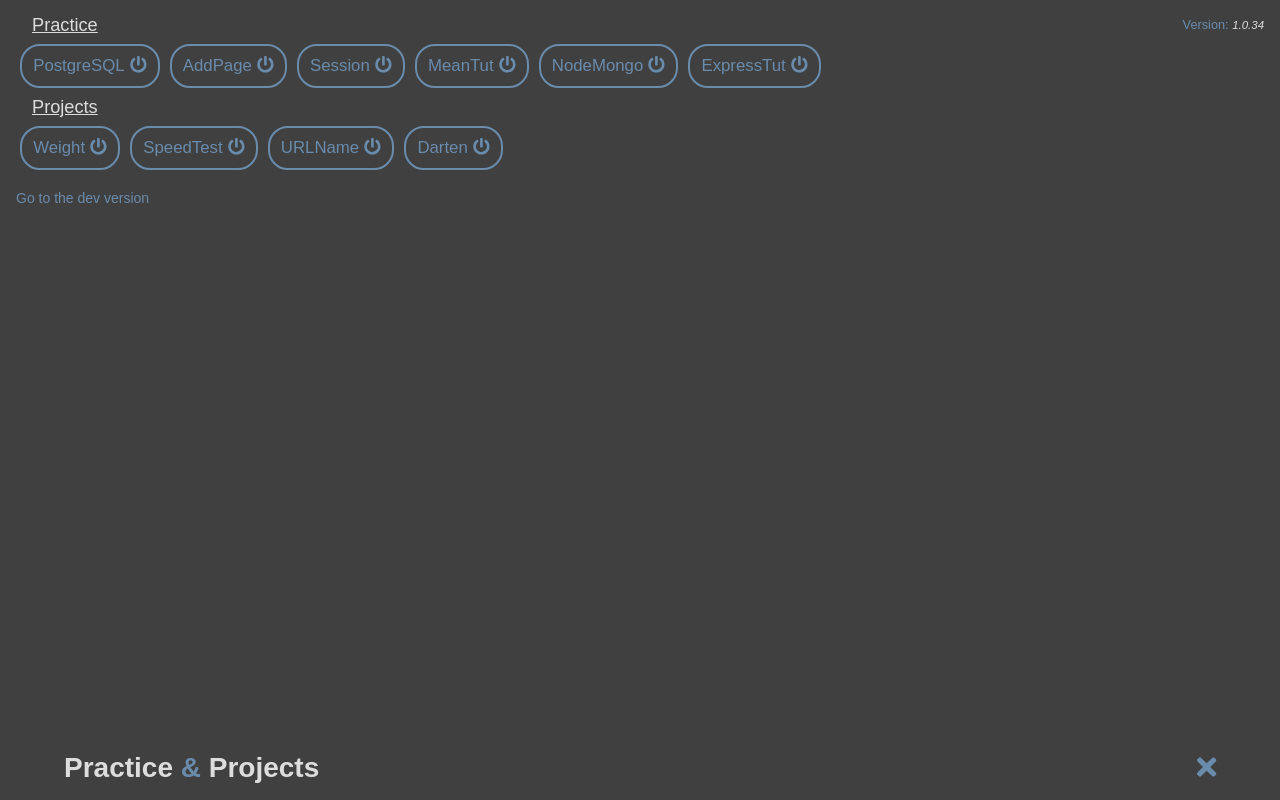
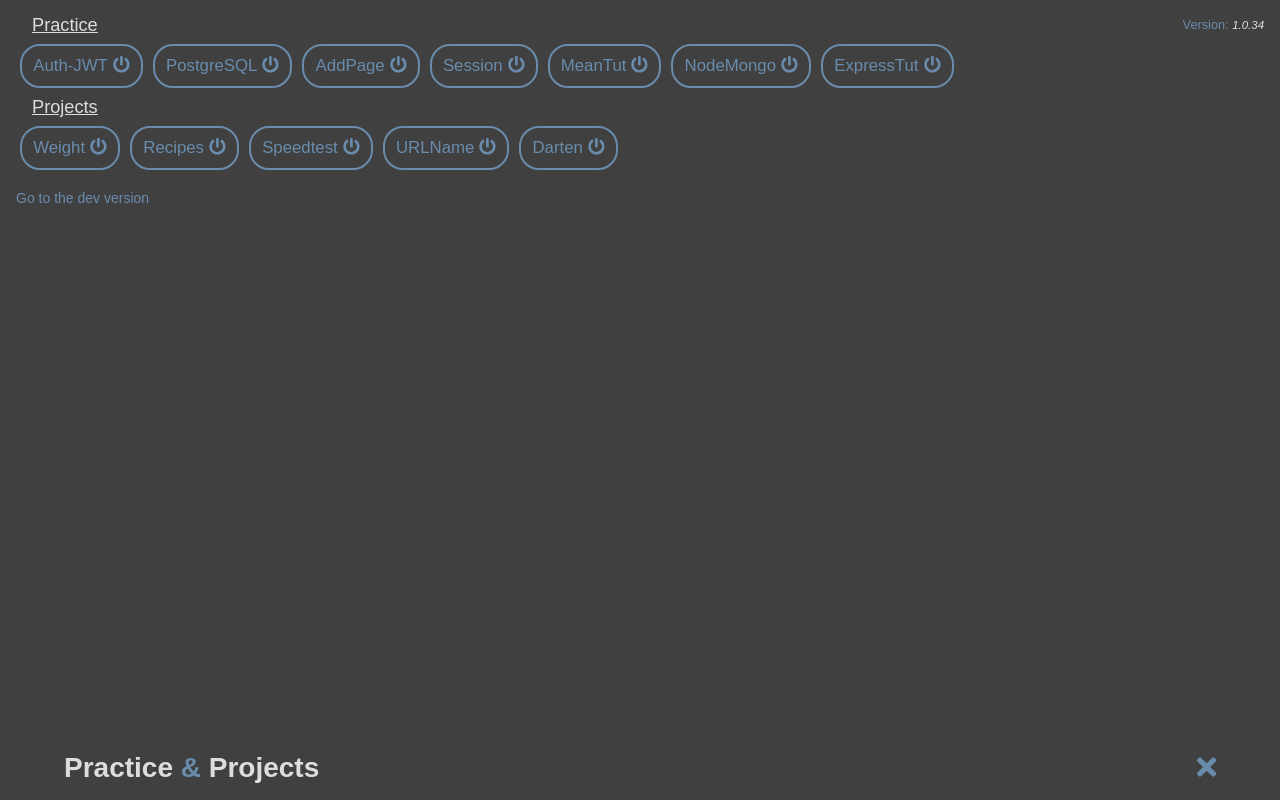
Before and after one commit to ASdeWekker/kelder, a React (Create React App) app in the folder client/: page / in a window 1280 px wide. Both pictures are taken after a click on the button "Menu". Built offline with nearby package versions, Linux system fonts and the light colour scheme.

Commit message:
removed some unnecessary dom elements and did some other cleanup

```diff
--- a/client/src/App.js
+++ b/client/src/App.js
@@ -4,10 +4,6 @@
 import Header from "./components/Header"
 
 class App extends Component {
-	constructor(props) {
-		super()
-	}
-
 	render() {
 		return (
 			<>
--- a/client/src/components/HomeControl.js
+++ b/client/src/components/HomeControl.js
@@ -27,7 +27,7 @@
 	}
 
 	// A function to render the menu.
-	menu = () => {
+	renderMenu = () => {
 		if (this.state.isActive) {
 			return (
 				<HcMenu
@@ -55,28 +55,27 @@
 
 	render() {
 		return (
-			<div className="home-control">
-				<div className="container">
-					<div id="plugs" className="container--button">
-						<button className="container--button--icon" onClick={() => this.apiCall("wifi/A/toggle")}>
+			// hc stands for home-control.
+			<div className="hc">
+				<div id="plugs" className="hc--button">
+					<button className="hc--button--icon" onClick={() => this.apiCall("wifi/A/toggle")}>
 						<i className="fas fa-power-off"></i>
 					</button>
-						<button className="container--button--text" onClick={() => this.toggleMenu("Wifi plugs")}>Plugs</button>
+					<button className="hc--button--text" onClick={() => this.toggleMenu("Wifi plugs")}>Plugs</button>
 				</div>
-					<div id="ledstrip" className="container--button">
-						<button className="container--button--icon" onClick={() => this.apiCall("led/p/toggle")}>
+				<div id="ledstrip" className="hc--button">
+					<button className="hc--button--icon" onClick={() => this.apiCall("led/p/toggle")}>
 						<i className="fas fa-power-off"></i>
 					</button>
-						<button className="container--button--text">Ledstrip</button>
+					<button className="hc--button--text">Ledstrip</button>
 				</div>
-					<div id="pc" className="container--button">
-						<button className="container--button--icon" onClick={() => this.apiCall("pc/on")}>
+				<div id="pc" className="hc--button">
+					<button className="hc--button--icon" onClick={() => this.apiCall("pc/on")}>
 						<i className="fas fa-power-off"></i>
 					</button>
-						<button className="container--button--text" onClick={() => this.apiCall("pc/on")}>PC</button>
+					<button className="hc--button--text" onClick={() => this.apiCall("pc/on")}>PC</button>
 				</div>
-				</div>
-				{this.menu()}
+				{this.renderMenu()}
 			</div>
 		)
 	}
--- a/client/src/components/MostUsedPlaces.js
+++ b/client/src/components/MostUsedPlaces.js
@@ -1,45 +1,40 @@
 import React, { Component } from "react"
 
 class MostUsedPlaces extends Component {
-	constructor(props) {
-		super()
-	}
-
 	render() {
 		return (
-			<div className="most-used-places">
-				<div className="container">
+			// mup stands for most-used-places.
+			<div className="mup">
 				<button
-						className="container--button pihole"
-						onClick={() => {window.location.href = "http://192.168.1.90:81/admin"}}
+					className="mup--button pihole"
+					onClick={() => {window.location.href = "http://10.8.0.1:81/admin"}}
 				>
-						<div className="container--button--circle">
+					<div className="mup--button--circle">
 						<i className="fab fa-adversal"></i>
 					</div>
-						<p className="container--button--text">Pihole</p>
+					<p className="mup--button--text">Pihole</p>
 				</button>
 				<button
-						className="container--button apache"
+					className="mup--button apache"
 					onClick={() => {window.location.href = "http://web.alexdw.nl"}}
 				>
-						<div className="container--button--circle">
+					<div className="mup--button--circle">
 						<i className="fas fa-cloud"></i>
 					</div>
-						<p className="container--button--text">Apache</p>
+					<p className="mup--button--text">Apache</p>
 				</button>
-					<button className="container--button docker">
-						<div className="container--button--circle"><i className="fab fa-docker"></i></div>
-						<p className="container--button--text">Docker</p>
+				<button className="mup--button docker">
+					<div className="mup--button--circle"><i className="fab fa-docker"></i></div>
+					<p className="mup--button--text">Docker</p>
 				</button>
-					<button className="container--button recipes">
-						<div className="container--button--circle"><i className="fas fa-utensils"></i></div>
-						<p className="container--button--text">Recipes</p>
+				<button className="mup--button recipes">
+					<div className="mup--button--circle"><i className="fas fa-utensils"></i></div>
+					<p className="mup--button--text">Recipes</p>
 				</button>
-					<button className="container--button weight">
-						<div className="container--button--circle"><i className="fas fa-weight"></i></div>
-						<p className="container--button--text">Weight</p>
+				<button className="mup--button weight">
+					<div className="mup--button--circle"><i className="fas fa-weight"></i></div>
+					<p className="mup--button--text">Weight</p>
 				</button>
-				</div>
 			</div>
 		)
 	}
--- a/client/src/components/Penp.js
+++ b/client/src/components/Penp.js
@@ -3,6 +3,25 @@
 class Penp extends Component {
 	constructor(props) {
 		super()
+
+		this.penp = {
+			practice: [
+				{ name: "Auth-JWT", url: "#" },
+				{ name: "PostgreSQL", url: "#" },
+				{ name: "AddPage", url: "#" },
+				{ name: "Session", url: "#" },
+				{ name: "MeanTut", url: "#" },
+				{ name: "NodeMongo", url: "#" },
+				{ name: "ExpressTut", url: "#" },
+			],
+			projects: [
+				{ name: "Weight", url: "http://10.8.0.5:4010" },
+				{ name: "Recipes", url: "#" },
+				{ name: "Speedtest", url: "#" },
+				{ name: "URLName", url: "#" },
+				{ name: "Darten", url: "#" },
+			],
+		}
 	}
 
 	render() {
@@ -17,53 +36,27 @@
 						</span>
 					</h2>
 					<div className="container--wrapper">
-						<div className="container--wrapper--button item-1">
-							<button className="container--wrapper--button--link">PostgreSQL</button>
+						{this.penp.practice.map(item => (
+							<div className={"container--wrapper--button " + item.name.toLowerCase()}>
+								<button className="container--wrapper--button--link">
+									<a href={item.url}>{item.name}</a>
+								</button>
 								<button className="container--wrapper--button--toggle"><i className="fas fa-power-off"></i></button>
 							</div>
-						<div className="container--wrapper--button item-2">
-							<button className="container--wrapper--button--link">AddPage</button>
-							<button className="container--wrapper--button--toggle"><i className="fas fa-power-off"></i></button>
-						</div>
-						<div className="container--wrapper--button item-3">
-							<button className="container--wrapper--button--link">Session</button>
-							<button className="container--wrapper--button--toggle"><i className="fas fa-power-off"></i></button>
-						</div>
-						<div className="container--wrapper--button item-4">
-							<button className="container--wrapper--button--link">MeanTut</button>
-							<button className="container--wrapper--button--toggle"><i className="fas fa-power-off"></i></button>
-						</div>
-						<div className="container--wrapper--button item-5">
-							<button className="container--wrapper--button--link">NodeMongo</button>
-							<button className="container--wrapper--button--toggle"><i className="fas fa-power-off"></i></button>
-						</div>
-						<div className="container--wrapper--button item-6">
-							<button className="container--wrapper--button--link">ExpressTut</button>
-							<button className="container--wrapper--button--toggle"><i className="fas fa-power-off"></i></button>
-						</div>
+						))}
 					</div>
 				</div>
 				<div className="container projects">
 					<h2 className="container--header">Projects</h2>
 					<div className="container--wrapper">
-						<div className="container--wrapper--button item-1">
+						{this.penp.projects.map(item => (
+							<div className={"container--wrapper--button " + item.name.toLowerCase()}>
 								<button className="container--wrapper--button--link">
-								<a href="http://10.8.0.5:4010">Weight</a>
+									<a href={item.url}>{item.name}</a>
 								</button>
 								<button className="container--wrapper--button--toggle"><i className="fas fa-power-off"></i></button>
 							</div>
-						<div className="container--wrapper--button item-2">
-							<button className="container--wrapper--button--link">SpeedTest</button>
-							<button className="container--wrapper--button--toggle"><i className="fas fa-power-off"></i></button>
-						</div>
-						<div className="container--wrapper--button item-3">
-							<button className="container--wrapper--button--link">URLName</button>
-							<button className="container--wrapper--button--toggle"><i className="fas fa-power-off"></i></button>
-						</div>
-						<div className="container--wrapper--button item-4">
-							<button className="container--wrapper--button--link">Darten</button>
-							<button className="container--wrapper--button--toggle"><i className="fas fa-power-off"></i></button>
-						</div>
+						))}
 					</div>
 				</div>
 			</section>
```
Also changed, not shown: client/src/styles/partials/_home-control.sass (+15 -19 lines), client/src/styles/partials/_most-used.sass (+23 -27 lines), client/src/styles/index.css. Lines whose indentation alone changed are shown as unchanged.
